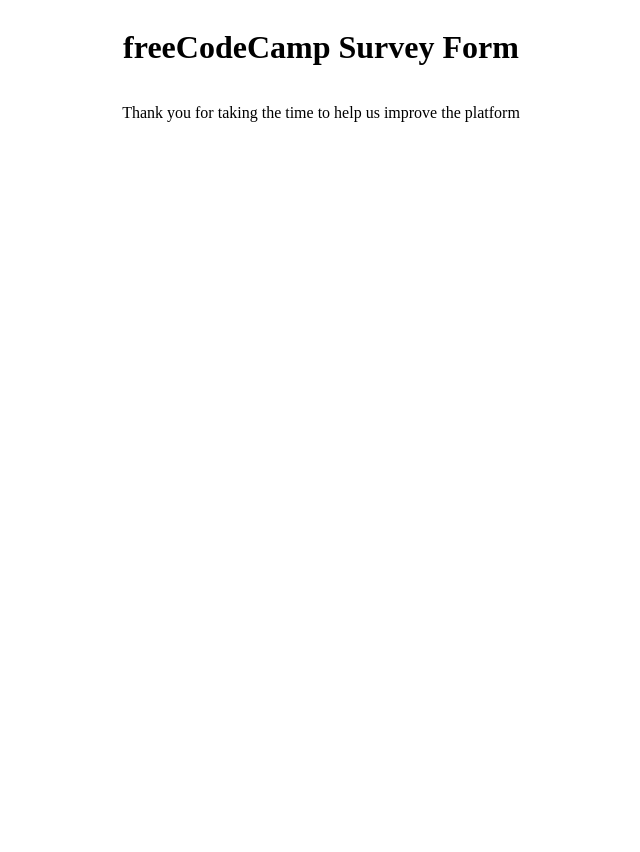
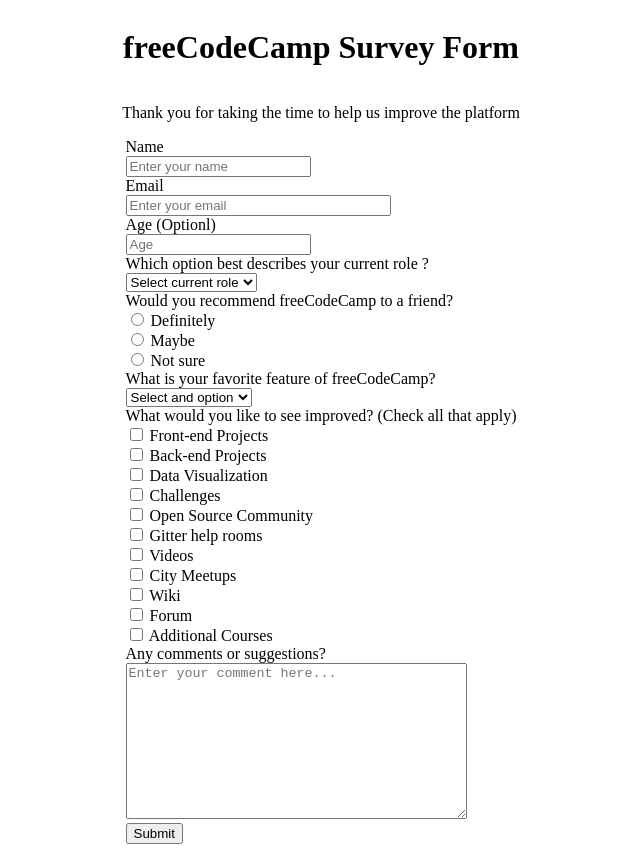
Before and after one commit to joreybct/Microverse_Trials, a plain HTML site: page index.html in a window 1280 px wide. Shown: the whole page, without its empty margins (319-959 px from the left). Before the commit the page ends 800 px from the top, so only its background shows below. Drawn offline with Linux system fonts and the light colour scheme.

Commit message:
Added form elements

```diff
--- a/index.html
+++ b/index.html
@@ -11,6 +11,62 @@
   <h1 id="title"> freeCodeCamp Survey Form</h1>
   <p id="description"> Thank you for taking the time to help us improve the platform </p>
 
+ <form id="survey-form">
+     <label for="name-label">Name</label><br>
+    <input id="name" type="text" required placeholder="Enter your name"> <br>
+
+    <label for="email-label">Email</label><br>
+    <input id="email" type="email" placeholder="Enter your email" pattern="/^[a-z0-9._%+-]+@[a-z0-9.-]+\.[a-z]{2,4}$/" size="30" required>  <br>
+
+    <label for="number-label">Age (Optionl)</label><br>
+    <input id="number" type="number" min="10" placeholder="Age" required>  <br>
+
+    <label for="role">Which option best describes your current role ?</label>  <br>
+
+  <select name="role" id="dropdown">
+   <option value="Select current role">Select current role</option>
+   <option value="Student">Student</option>
+   <option value="Full time Job">Full time Job</option>
+   <option value="Full time learner">Full time learner</option>
+   <option value="Prefer not to say">Prefer not to say</option>
+   <option value="Other">Other</option>
+ </select>  <br>
+
+ <label for="radio1">Would you recommend freeCodeCamp to a friend?</label>  <br>
+     <input type="radio" name="radio-g1" id="radio1">  <label for="radio1">Definitely</label><br>
+     <input type="radio" name="radio-g1" id="radio2">  <label for="radio2">Maybe</label><br>
+     <input type="radio" name="radio-g1" id="radio3">  <label for="radio3">Not sure</label><br>
+
+     <label for="fav">What is your favorite feature of freeCodeCamp?</label>  <br>
+     <select name="fav" id="dropdown">
+      <option value="Select and option">Select and option</option>
+      <option value="Challenges">Challenges</option>
+      <option value="Projects">Projects</option>
+      <option value="Community">Community</option>
+      <option value="Open source">Open source</option>
+    </select>  <br>
+
+
+    <label for="checkbox"> What would you like to see improved? (Check all that apply)</label>  <br>
+    <input type="checkbox" name="checkbox1" id="checkbox1"> <label for="checkbox1">Front-end Projects</label><br>
+    <input type="checkbox" name="checkbox2" id="checkbox2"> <label for="checkbox2">Back-end Projects</label><br>
+    <input type="checkbox" name="checkbox3" id="checkbox3"> <label for="checkbox3">Data Visualization</label><br>
+    <input type="checkbox" name="checkbox4" id="checkbox4"> <label for="checkbox4">Challenges</label><br>
+    <input type="checkbox" name="checkbox5" id="checkbox5"> <label for="checkbox5">Open Source Community</label><br>
+    <input type="checkbox" name="checkbox6" id="checkbox6"> <label for="checkbox6">Gitter help rooms</label><br>
+    <input type="checkbox" name="checkbox7" id="checkbox7"> <label for="checkbox7"> Videos </label><br>
+    <input type="checkbox" name="checkbox8" id="checkbox8"> <label for="checkbox8">City Meetups</label><br>
+    <input type="checkbox" name="checkbox9" id="checkbox9"> <label for="checkbox9">Wiki</label><br>
+    <input type="checkbox" name="checkbox10" id="checkbox10"> <label for="checkbox10">Forum</label><br>
+    <input type="checkbox" name="checkbox11" id="checkbox11"> <label for="checkbox11"> Additional Courses</label><br>
+
+
+    <label for="comment"> Any comments or suggestions?</label>  <br>
+    <textarea name="comment" id="comment" cols="40" rows="10" placeholder="Enter your comment here..."></textarea> <br>
+
+<input type="submit" id="Submit" value="Submit">
+
+ </form>
 
 </body>
 </html>
```
